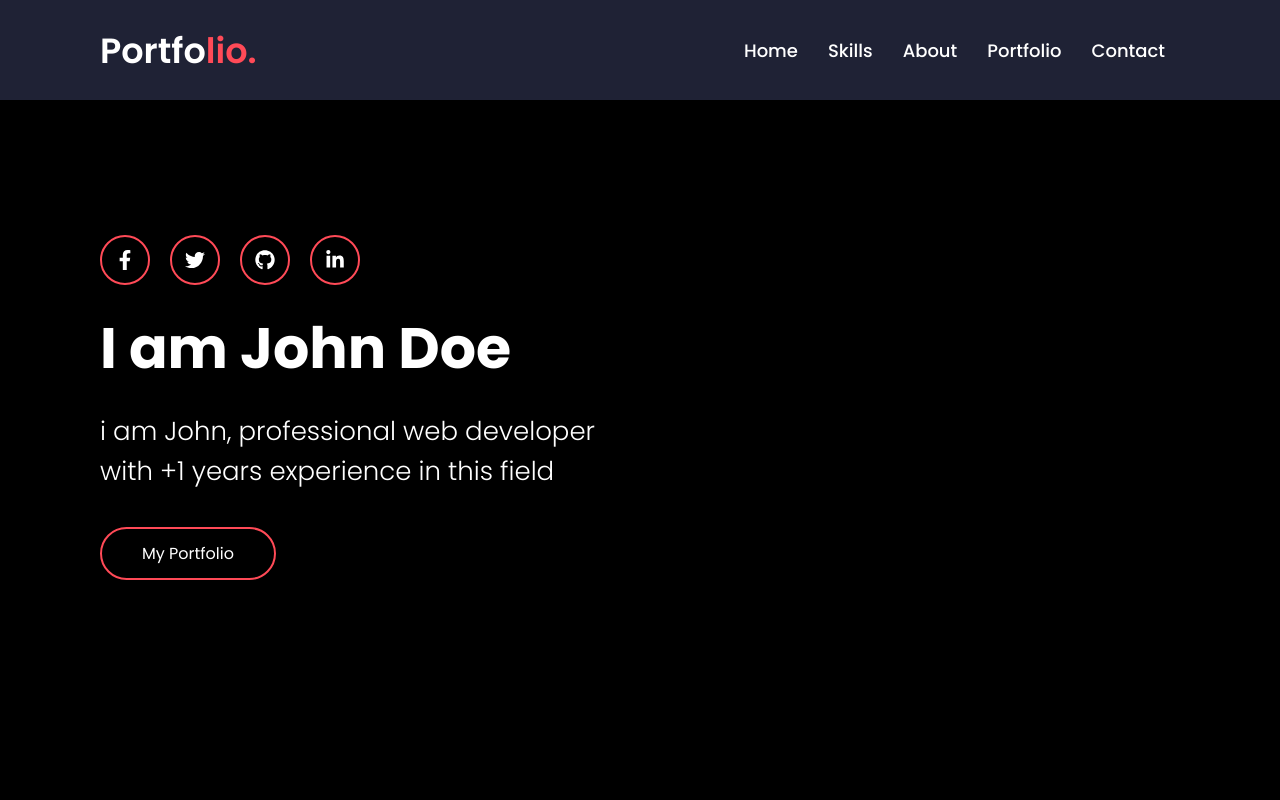
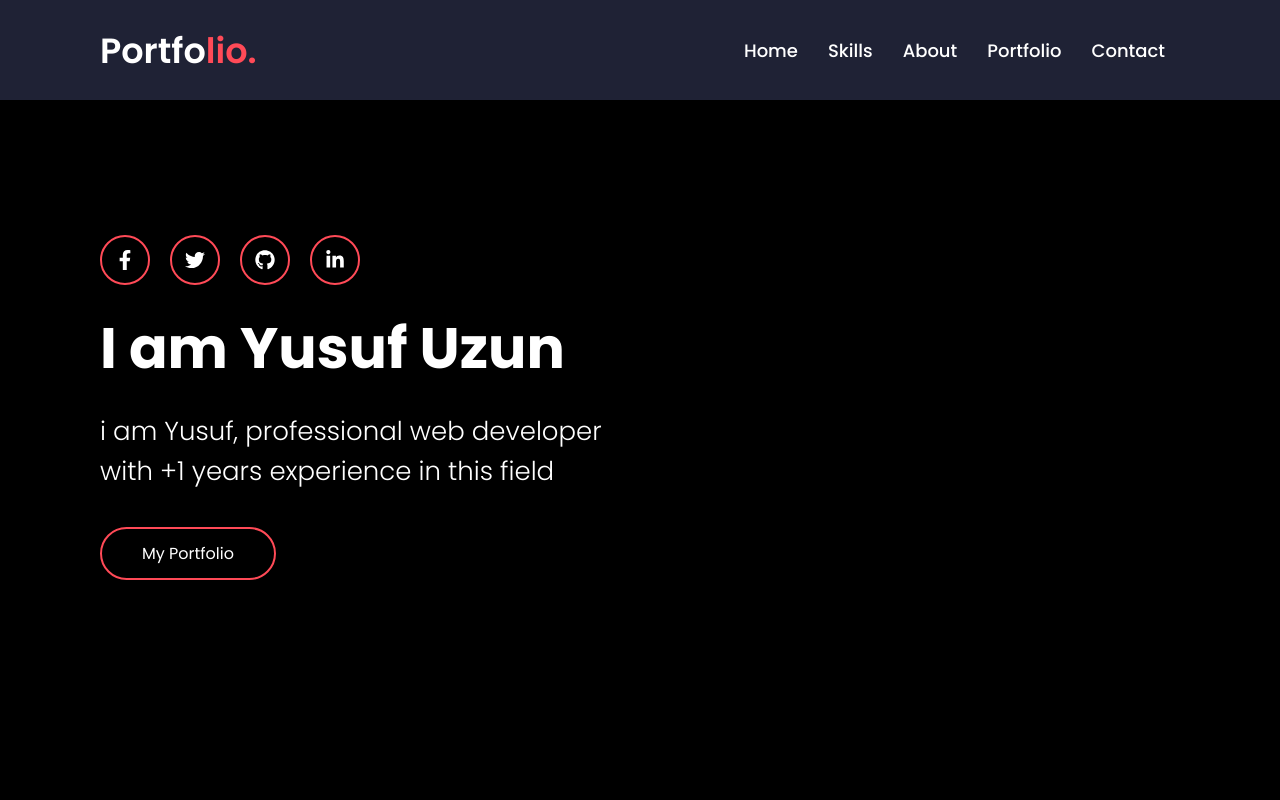
Before and after one commit to uzunyusuf/myportfolio, a React (Create React App) app: page / in a window 1280 px wide. Shown: the top 800 px of the page. Built offline with nearby package versions, Linux system fonts and the light colour scheme.

Commit message:
Update Banner.js

```diff
--- a/src/components/Banner.js
+++ b/src/components/Banner.js
@@ -3,9 +3,9 @@ import { FaFacebookF, FaTwitter, FaGithub, FaLinkedinIn } from "react-icons/fa";
 
 const Banner = () => {
   const [state] = React.useState({
-    title: "I am John Doe",
+    title: "I am Yusuf Uzun",
     text:
-      " i am John, professional web developer with +1 years experience in this field",
+      " i am Yusuf, professional web developer with +1 years experience in this field",
   });
   return (
     <header id="header" className="header">
```
